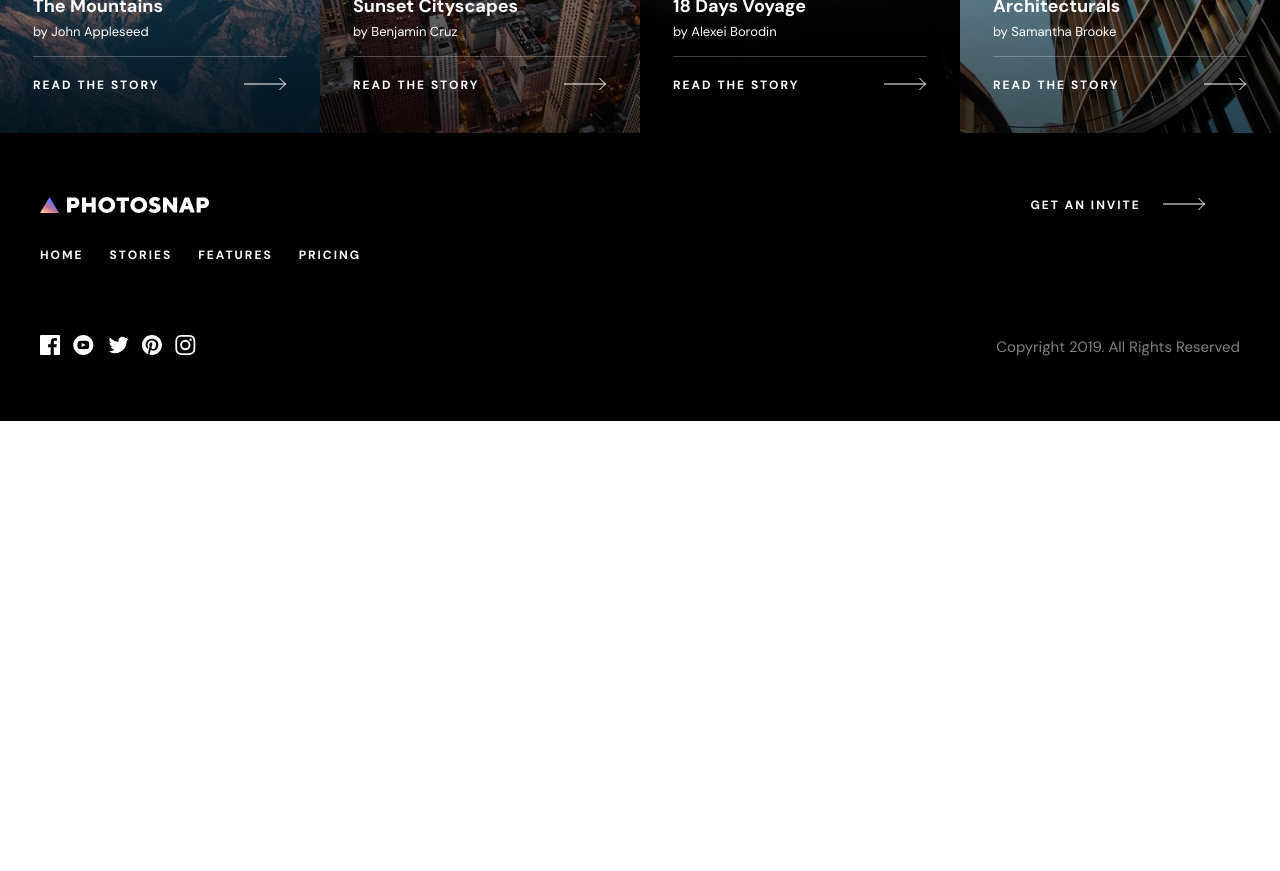
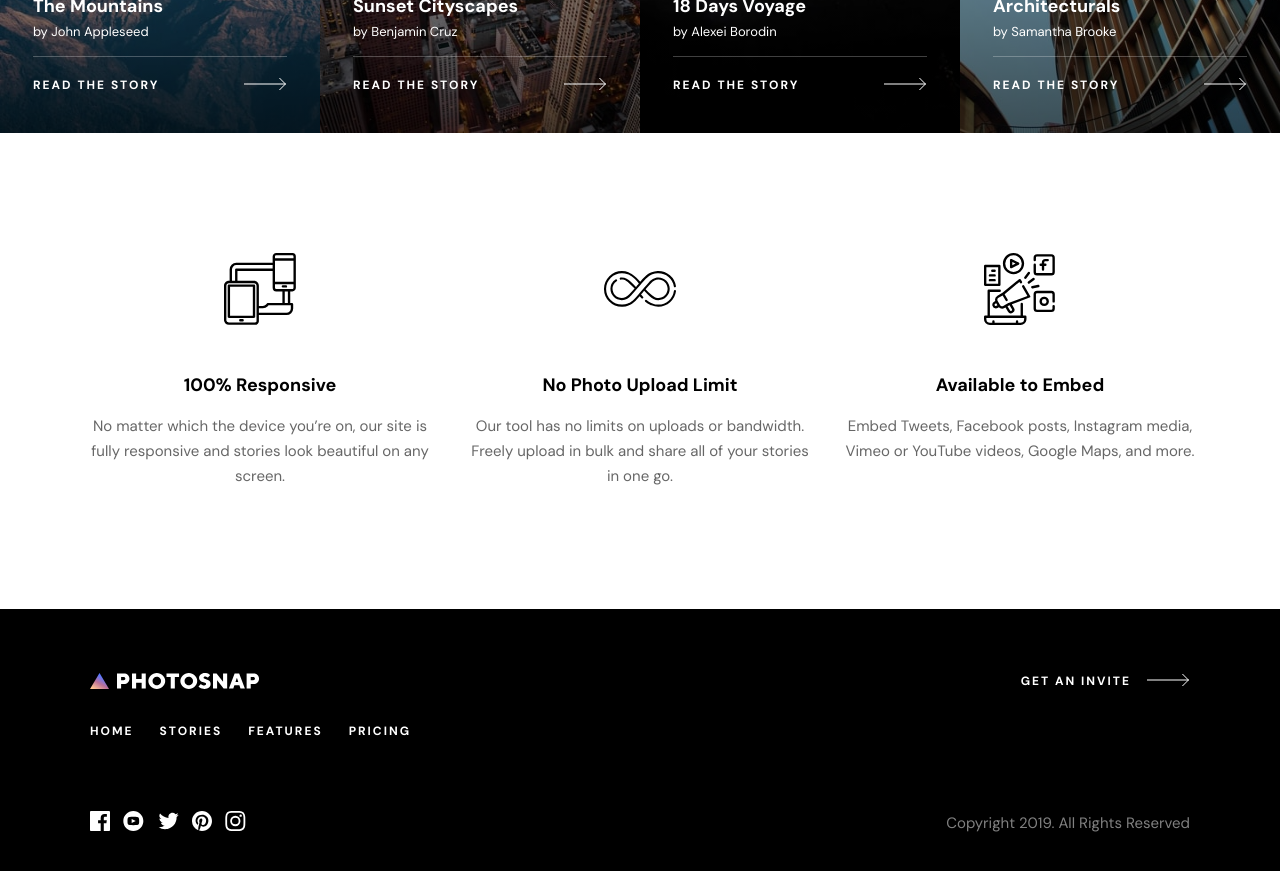
Before and after one commit to MichalTrubini/NEXT_Photosnap-multipage-website, a Next.js app: page / in a window 1280 px wide. Shown: the part 2220-3091 px from the top of the page. Before the commit the page ends 2641 px from the top, so only its background shows below. Built offline with nearby package versions, Linux system fonts and the light colour scheme.

Commit message:
features done

```diff
--- /dev/null
+++ b/components/beta.module.css
@@ -0,0 +1,69 @@
+.beta {
+  color: var(--white);
+  background: url("../public/assets/shared/mobile/bg-beta.jpg") no-repeat
+    center/cover;
+  position: relative;
+}
+.container {
+  padding: 6.4rem 3.2rem;
+}
+
+.header {
+  text-transform: uppercase;
+  font-size: 3.2rem;
+  line-height: 4rem;
+  letter-spacing: 3px;
+  margin-bottom: 2.4rem;
+}
+
+.arrow {
+  filter: brightness(0) saturate(100%) invert(100%) sepia(0%) saturate(7500%)
+    hue-rotate(252deg) brightness(104%) contrast(103%);
+}
+
+.cta {
+  display: flex;
+  align-items: center;
+  gap: 1.6rem;
+}
+
+.cta_text {
+  font-size: 1.2rem;
+  letter-spacing: 2px;
+  font-weight: 700;
+}
+
+@media screen and (min-width: 768px) {
+  .beta {
+    background: url("../public/assets/shared/tablet/bg-beta.jpg") no-repeat
+      center/cover;
+  }
+  .container {
+    padding: 6.9rem 3.9rem;
+    display: flex;
+    align-items: center;
+    justify-content: space-between;
+  }
+  .header {
+    font-size: 4rem;
+    line-height: 4.8rem;
+    letter-spacing: 4.2px;
+    margin-bottom: 0;
+    width: 58%;
+  }
+}
+
+@media screen and (min-width: 1150px) {
+  .beta {
+    background: url("../public/assets/shared/desktop/bg-beta.jpg") no-repeat
+      center/cover;
+  }
+  .container {
+    padding: 6.8rem 0;
+    max-width: 111rem;
+    margin: auto;
+  }
+  .header {
+    width: 40%;
+  }
+}
--- /dev/null
+++ b/components/featureTemplate.module.css
@@ -0,0 +1,32 @@
+.feature {
+    padding: 0 3.3rem;
+}
+
+.image_container {
+    width: 72px;
+    height: 72px;
+    margin: 0 auto 4.8rem;
+    display: flex;
+    align-items: center;
+}
+
+.header {
+    font-size: 1.8rem;
+    line-height: 2.5rem;
+    margin-bottom: 1.6rem;
+}
+
+.text {
+    font-size: 1.5rem;
+    line-height: 2.5rem;
+    color: rgba(0,0,0,0.6);
+    max-width: 45.7rem;
+    margin: auto;
+}
+
+@media screen and (min-width:768px) {
+    .feature {
+        padding: 0;
+    }
+
+}
--- /dev/null
+++ b/components/featureTemplate.tsx
@@ -0,0 +1,23 @@
+import styles from "./featureTemplate.module.css";
+import Image from "next/image";
+
+interface FeatureTemplateProps {
+  src?: any;
+  alt?:string;
+  header?: string;
+  text?: string;
+}
+
+const FeatureTemplate: React.FC<FeatureTemplateProps> = (props) => {
+  return (
+    <div className={styles.feature}>
+      <div className={styles.image_container}>
+        <Image src={props.src} alt={props.alt} />
+      </div>
+      <h3 className={styles.header}>{props.header}</h3>
+      <p className={styles.text}>{props.text}</p>
+    </div>
+  );
+};
+
+export default FeatureTemplate;
--- a/components/layout/footer.module.css
+++ b/components/layout/footer.module.css
@@ -66,6 +66,8 @@
     justify-content: space-between;
     padding: 6.4rem 4rem;
     text-align: left;
+    max-width: 110rem;
+    margin: auto;
   }
 
   .right {
@@ -97,15 +99,20 @@
     margin: 0;
     justify-content: flex-start;
   }
+
+  .invite_link {
+    gap: 1.6rem;
+    justify-content: flex-end;
+  }
 }
 
-@media screen and (min-width:1440px) {
+@media screen and (min-width: 1125px) {
   .container {
-        max-width: 110rem;
-        margin: auto;
     padding: 6.4rem 0;
   }
+}
 
+@media screen and (min-width: 1440px) {
   .left {
     grid-template-areas:
       "a b"
--- /dev/null
+++ b/components/modules/features.module.css
@@ -0,0 +1,25 @@
+.features {
+    display: grid;
+    grid-template-columns: 1fr;
+    text-align: center;
+    gap: 5.6rem;
+    padding: 6.4rem 0 9.1rem;
+}
+
+@media screen and (min-width:768px) {
+    .features {
+        grid-template-columns: 1fr 1fr;
+        gap: 7.1rem 1.1rem;
+        padding: 11.2rem 3.9rem;
+    }
+}
+
+@media screen and (min-width:1440px) {
+    .features {
+        grid-template-columns: repeat(3, 1fr);
+        gap: 10.4rem 3rem;
+        padding: 16rem 0;
+        max-width: 111rem;
+        margin: auto;
+    }
+}
--- a/components/modules/home.module.css
+++ b/components/modules/home.module.css
@@ -14,6 +14,14 @@
     filter: invert(0%) sepia(100%) saturate(7439%) hue-rotate(200deg) brightness(108%) contrast(113%);
 }
 
+.features {
+    text-align: center;
+    display: flex;
+    flex-direction: column;
+    gap: 5.6rem;
+    padding: 8rem 0;
+}
+
 @media screen and (min-width:525px) {
     .reverse {
         flex-direction: row;
@@ -27,9 +35,22 @@
     }
 }
 
-@media screen and (min-width:1110px) {
+@media screen and (min-width:768px) {
+    .features {
+        gap: 8rem;
+        padding: 12rem 0;
+    }
+}
+
+@media screen and (min-width:1150px) {
     .grid {
         display: grid;
         grid-template-columns: repeat(4, 1fr);
     }
+    .features {
+        flex-direction: row;
+        gap: 3rem;
+        max-width: 111rem;
+        margin: auto;
+    }
 }
--- a/components/modules/homeModule.tsx
+++ b/components/modules/homeModule.tsx
@@ -10,8 +10,13 @@ import HeroImageTabletThree from "../../public/assets/home/tablet/designed-for-e
 import HeroImageDesktopThree from "../../public/assets/home/desktop/designed-for-everyone.jpg";
 import ScreenDimensions from "../../utils/screenDimensions";
 
+import responsive from '../../public/assets/features/desktop/responsive.svg'
+import noLimit from '../../public/assets/features/desktop/no-limit.svg'
+import embded from '../../public/assets/features/desktop/embed.svg'
+
 import styles from "./home.module.css";
 import StoryTemplate from "../storyTemplate";
+import FeatureTemplate from "../featureTemplate";
 
 const HomeModule = () => {
   const screenWidth = ScreenDimensions();
@@ -68,6 +73,27 @@ const HomeModule = () => {
     }
   ];
 
+  const featuresData = [
+    {
+      id: 1,
+      src: responsive,
+      header: '100% Responsive',
+      text:'No matter which the device you’re on, our site is fully responsive and stories look beautiful on any screen.'
+    },
+    {
+      id: 2,
+      src: noLimit,
+      header: 'No Photo Upload Limit',
+      text:'Our tool has no limits on uploads or bandwidth. Freely upload in bulk and share all of your stories in one go.'
+    },
+    {
+      id: 3,
+      src: embded,
+      header: 'Available to Embed',
+      text:'Embed Tweets, Facebook posts, Instagram media, Vimeo or YouTube videos, Google Maps, and more.'
+    }
+  ]
+
   return (
     <>
       <Hero
@@ -120,6 +146,17 @@ const HomeModule = () => {
           />
         ))}
       </div>
+      <div className={styles.features}>
+          {featuresData.map((feature) => (
+            <FeatureTemplate
+            key={feature.id}
+            src={feature.src}
+            alt={feature.header}
+            header={feature.header}
+            text={feature.text}
+            />
+          ))}
+      </div>
     </>
   );
 };
--- a/components/modules/pricingModule.tsx
+++ b/components/modules/pricingModule.tsx
@@ -3,6 +3,7 @@ import HeroImageMobile from '../../public/assets/pricing/mobile/hero.jpg';
 import HeroImageTablet from '../../public/assets/pricing/tablet/hero.jpg';
 import HeroImageDesktop from '../../public/assets/pricing/desktop/hero.jpg';
 import ScreenDimensions from "../../utils/screenDimensions";
+import Beta from "../beta";
 
 const PricingModule = () => {
 
@@ -26,6 +27,7 @@ const PricingModule = () => {
                 noArrow='none'
                 none='none'
             />
+            <Beta />
         </>
     )
 }
--- a/styles/globals.css
+++ b/styles/globals.css
@@ -54,6 +54,17 @@ li {
   background: linear-gradient(26.57deg, #FFC593 0%, #BC7198 43.29%, #5A77FF 83.33%);
 }
 
+.dividerTwo::before {
+  content: '';
+  display:block;
+  height: 6px;
+  width: 128px;
+  position: absolute;
+  top: 0;
+  left: 3.2rem;
+  background: linear-gradient(26.57deg, #FFC593 0%, #BC7198 43.29%, #5A77FF 83.33%);
+}
+
 @media screen and (min-width:525px) {
 
   .divider::before {
@@ -66,4 +77,16 @@ li {
     left: 0;
     background: linear-gradient(26.57deg, #FFC593 0%, #BC7198 43.29%, #5A77FF 83.33%);
   }
+
+  .dividerTwo::before {
+    content: '';
+    display:block;
+    height: 100%;
+    top: 0;
+    width: 6px;
+    position: absolute;
+    top: unset;
+    left: 0;
+    background: linear-gradient(26.57deg, #FFC593 0%, #BC7198 43.29%, #5A77FF 83.33%);
+  }
 }
```
Also changed, not shown: components/beta.tsx (added, +22 -0 lines), components/modules/featuresModule.tsx (+62 -0 lines). Lines whose indentation alone changed are shown as unchanged.
